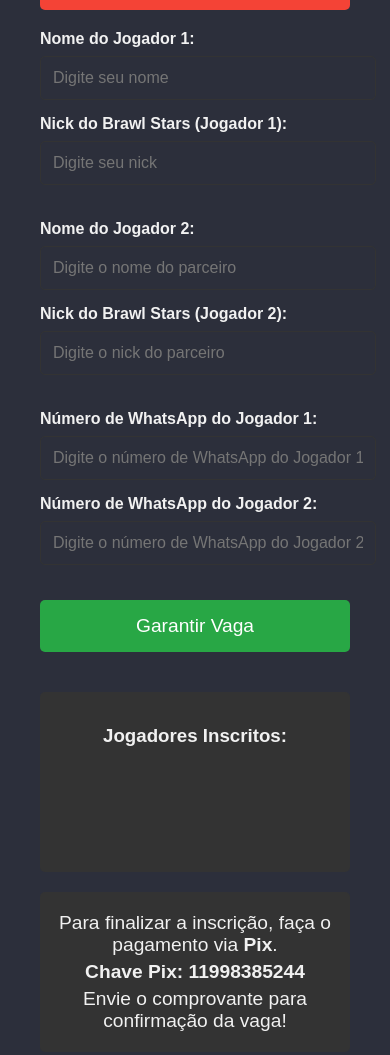
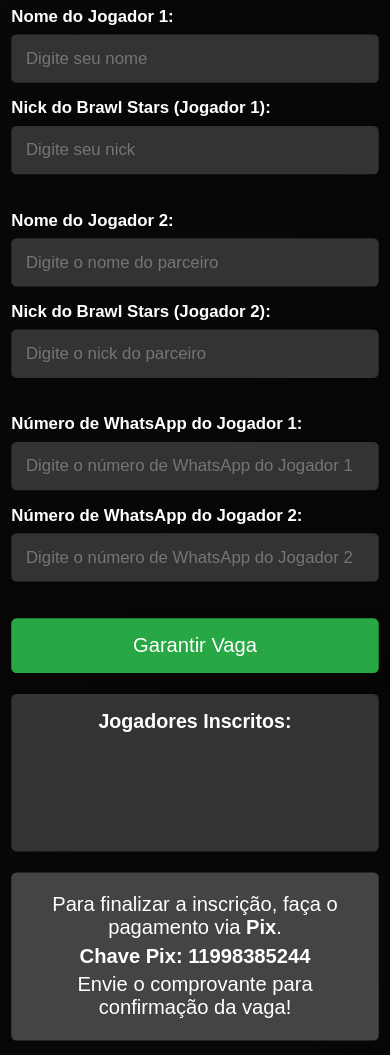
Before and after one commit to ADM-Pedro/inscricao-combate-2v2, a plain HTML site: page index.html in a window 390 px wide. Shown: the top 1055 px of the page. Drawn offline with Linux system fonts and the light colour scheme.

Commit message:
Update index.html

```diff
--- a/index.html
+++ b/index.html
@@ -3,59 +3,65 @@
 <head>
     <meta charset="UTF-8">
     <meta name="viewport" content="width=device-width, initial-scale=1.0">
-    <title>Inscrição para o Combate 2v2</title>
+    <title>Inscrição para Combate 2v2</title>
     <style>
+        /* Reset de estilo básico */
+        * {
+            margin: 0;
+            padding: 0;
+            box-sizing: border-box;
+        }
         body {
             font-family: 'Arial', sans-serif;
-            background-color: #23232e;
-            color: #f1f1f1;
-            margin: 0;
-            padding: 0;
+            background: linear-gradient(to bottom right, #1a1a1d, #121212);
+            color: #fff;
             display: flex;
             justify-content: center;
             align-items: center;
             height: 100vh;
             flex-direction: column;
+            text-align: center;
+            overflow: hidden;
+        }
+        .container {
+            background: rgba(0, 0, 0, 0.7);
+            padding: 30px;
+            border-radius: 15px;
+            box-shadow: 0 5px 30px rgba(0, 0, 0, 0.5);
+            width: 90%;
+            max-width: 600px;
+            transition: transform 0.3s ease-in-out;
         }
 
-        .container {
-            background-color: #2c2f3b;
-            padding: 40px;
-            border-radius: 10px;
-            box-shadow: 0 4px 20px rgba(0, 0, 0, 0.3);
-            width: 100%;
-            max-width: 600px;
-            text-align: center;
-            box-sizing: border-box;
+        .container:hover {
+            transform: scale(1.05);
         }
 
         h1 {
-            font-size: 2.5rem;
+            font-size: 2.8rem;
+            color: #f1f1f1;
             margin-bottom: 20px;
-            color: #f1f1f1;
-            display: flex;
-            justify-content: center;
-            align-items: center;
-            gap: 10px;
+            text-shadow: 2px 2px 5px rgba(0, 0, 0, 0.7);
         }
 
-        h1 img {
-            width: 30px;
-            height: 30px;
+        .emoji {
+            font-size: 3rem;
+            margin-right: 10px;
         }
 
         .info {
             margin: 10px 0;
             font-size: 1.2rem;
-            color: #fff;
+            color: #d1d1d1;
         }
 
         .vaga-info {
-            background-color: #f44336;
+            background-color: #ff5722;
             padding: 10px;
             margin-bottom: 20px;
             border-radius: 5px;
             font-size: 1.2rem;
+            text-shadow: 1px 1px 4px rgba(0, 0, 0, 0.5);
         }
 
         .form-section {
@@ -67,18 +73,24 @@
             display: block;
             margin-bottom: 8px;
             font-weight: bold;
-            color: #f1f1f1;
+            color: #fff;
         }
 
         input {
             width: 100%;
             padding: 12px;
-            border: 1px solid #333;
+            border: 2px solid #333;
             border-radius: 5px;
-            background-color: #2c2f3b;
+            background-color: #333;
             color: #fff;
             font-size: 1rem;
             margin-bottom: 15px;
+            outline: none;
+            transition: border-color 0.3s ease-in-out;
+        }
+
+        input:focus {
+            border-color: #ff5722;
         }
 
         button {
@@ -90,7 +102,8 @@
             border-radius: 5px;
             font-size: 1.2rem;
             cursor: pointer;
-            margin-bottom: 20px;
+            transition: background-color 0.3s ease;
+            box-shadow: 0 5px 15px rgba(0, 0, 0, 0.3);
         }
 
         button:hover {
@@ -118,7 +131,7 @@
         }
 
         .pix-info {
-            background-color: #333;
+            background-color: #444;
             padding: 15px;
             border-radius: 5px;
             margin-top: 20px;
@@ -130,14 +143,21 @@
         }
 
         .pix-info strong {
-            color: #f1f1f1;
+            color: #fff;
+        }
+
+        @media (max-width: 600px) {
+            .container {
+                padding: 20px;
+                width: 100%;
+            }
         }
     </style>
 </head>
 <body>
 
     <div class="container">
-        <h1><span role="img" aria-label="Trophy">🏆</span> Diário do DK <span role="img" aria-label="Money Bag">💰</span></h1>
+        <h1><span class="emoji">🏆</span> Diário do DK <span class="emoji">💰</span></h1>
 
         <!-- Vagas restantes -->
         <div class="vaga-info">
```
